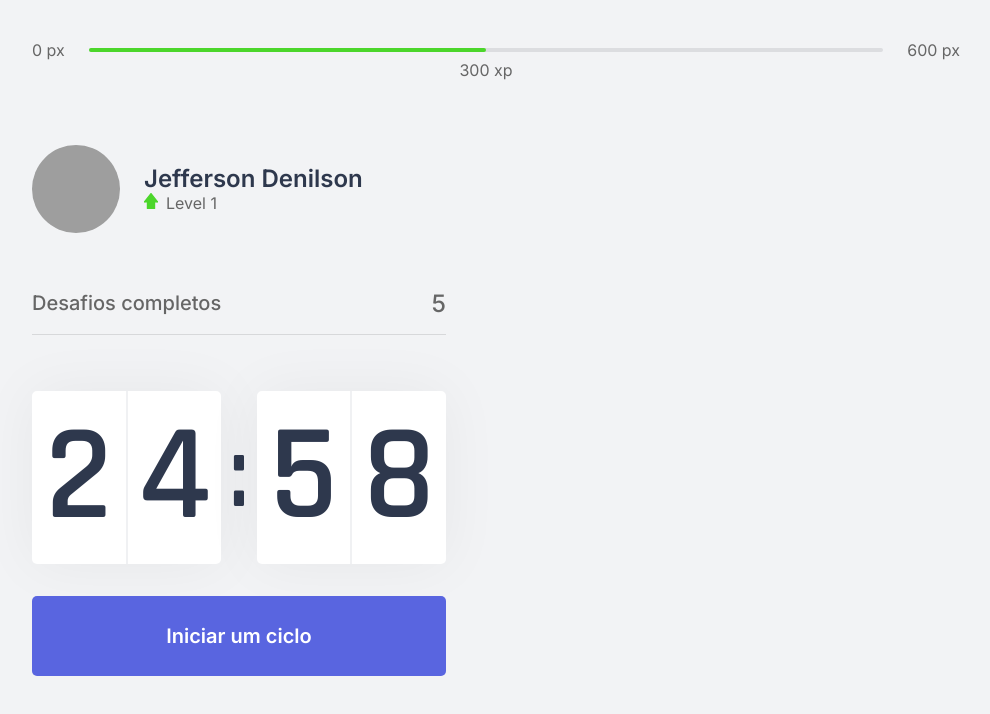
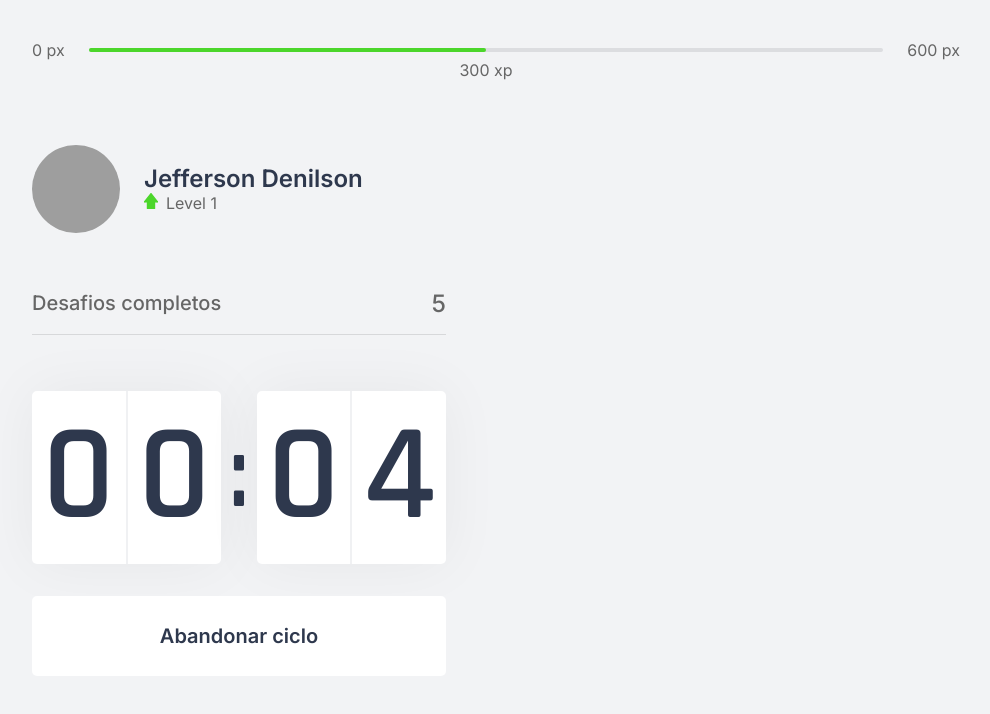
Before and after one commit to jeffersondenilson/moveit, a Next.js app: page / in a window 1280 px wide. Both pictures are taken after a click on the button "Iniciar um ciclo". Shown: the top 714 px of the page, without its empty margins (144-1134 px from the left). Built offline with nearby package versions, Linux system fonts and the light colour scheme; grey boxes are pictures that could not be loaded.

Commit message:
finalização de ciclo

```diff
--- a/src/components/Countdown.tsx
+++ b/src/components/Countdown.tsx
@@ -1,9 +1,12 @@
 import { useState, useEffect } from "react";
 import styles from "../styles/components/Countdown.module.css";
 
+let countdownTimeout: NodeJS.Timeout;
+
 export default function Countdown() {
-  const [time, setTime] = useState(25 * 60);
-  const [active, setActive] = useState(false);
+  const [time, setTime] = useState(0.1 * 60);
+  const [isActive, setIsActive] = useState(false);
+  const [hasFinished, setHasFinished] = useState(false);
 
   const minutes = Math.floor(time / 60);
   const seconds = time % 60;
@@ -12,13 +15,22 @@
   const [minuteLeft, minuteRight] = String(minutes).padStart(2, '0').split('');
   const [secondLeft, secondRight] = String(seconds).padStart(2, '0').split('');
 
-  const startCountdown = () => setActive(true);
+  const startCountdown = () => setIsActive(true);
+
+  const resetCountdown = () => {
+    clearTimeout(countdownTimeout);
+    setIsActive(false);
+    setTime(0.1 * 60);
+  }
 
   useEffect(() => {
-    if(active && time > 0) {
-      setTimeout(() => setTime(time - 1), 1000);
+    if(isActive && time > 0) {
+      countdownTimeout = setTimeout(() => setTime(time - 1), 1000);
+    } else if (isActive && time === 0) {
+      setHasFinished(true);
+      setIsActive(false);
     }
-  }, [active, time])
+  }, [isActive, time])
 
   return (
     <div className={styles.countdownContainer}>
@@ -34,9 +46,30 @@
         <span>{secondRight}</span>
       </div>
 
-      <button type="button" className={styles.countdownButton} onClick={startCountdown}>
-        Iniciar um ciclo
-      </button>
+      { hasFinished ?
+        (
+          <button
+            disabled
+            className={styles.countdownButton}
+          >
+            Ciclo encerrado
+          </button>
+        ) : (
+          <>
+            { isActive ?
+              (
+                <button type="button" className={`${styles.countdownButton} ${styles.countdownButtonActive}`} onClick={resetCountdown}>
+                  Abandonar ciclo
+                </button>
+              ) : (
+                <button type="button" className={styles.countdownButton} onClick={startCountdown}>
+                  Iniciar um ciclo
+                </button>
+              )
+            }
+          </>
+        )
+      }
     </div>
   );
 }
--- a/src/styles/components/Countdown.module.css
+++ b/src/styles/components/Countdown.module.css
@@ -60,6 +60,23 @@
   transition: background-color 0.2s;
 }
 
-.countdownButton:hover {
+.countdownButton:not(:disabled):hover {
   background-color: var(--blue-dark);
 }
+
+.countdownButton:disabled {
+  background: var(--white);
+  color: var(--text);
+  border-bottom: 4px solid var(--green);
+  cursor: not-allowed;
+}
+
+.countdownButtonActive {
+  background: var(--white);
+  color: var(--title);
+}
+
+.countdownButtonActive:not(:disabled):hover {
+  background: var(--red);
+  color: var(--white);
+}
```
Also changed, not shown: src/components/ChallengeBox.tsx (added, +15 -0 lines), src/styles/components/ChallengeBox.module.css (added).
